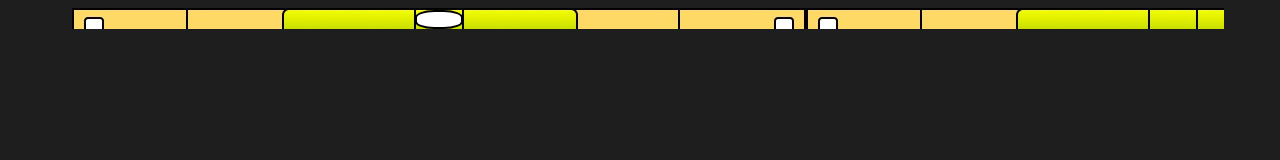
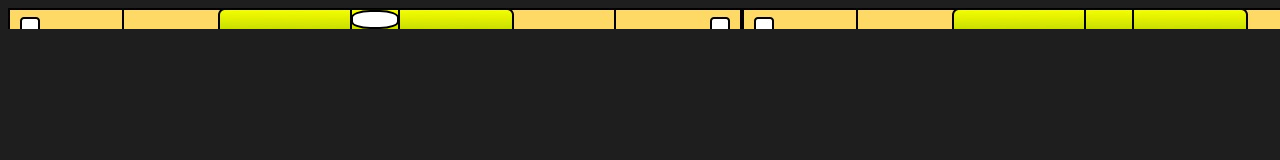
Before and after one commit to beniboiy/spirit-level.github.io, a plain HTML site: page index.html in a window 1280 px wide. Drawn offline with Linux system fonts and the light colour scheme.

Commit message:
Update index.html

```diff
--- a/index.html
+++ b/index.html
@@ -14,9 +14,8 @@
 
         #level_case {
             background-image: url(Level_case.jpg);
-            height: 20%;
+            height: 15%;
             margin: auto;
-            width: 90%;
             padding-top: 2.3px;
         }
 
```
